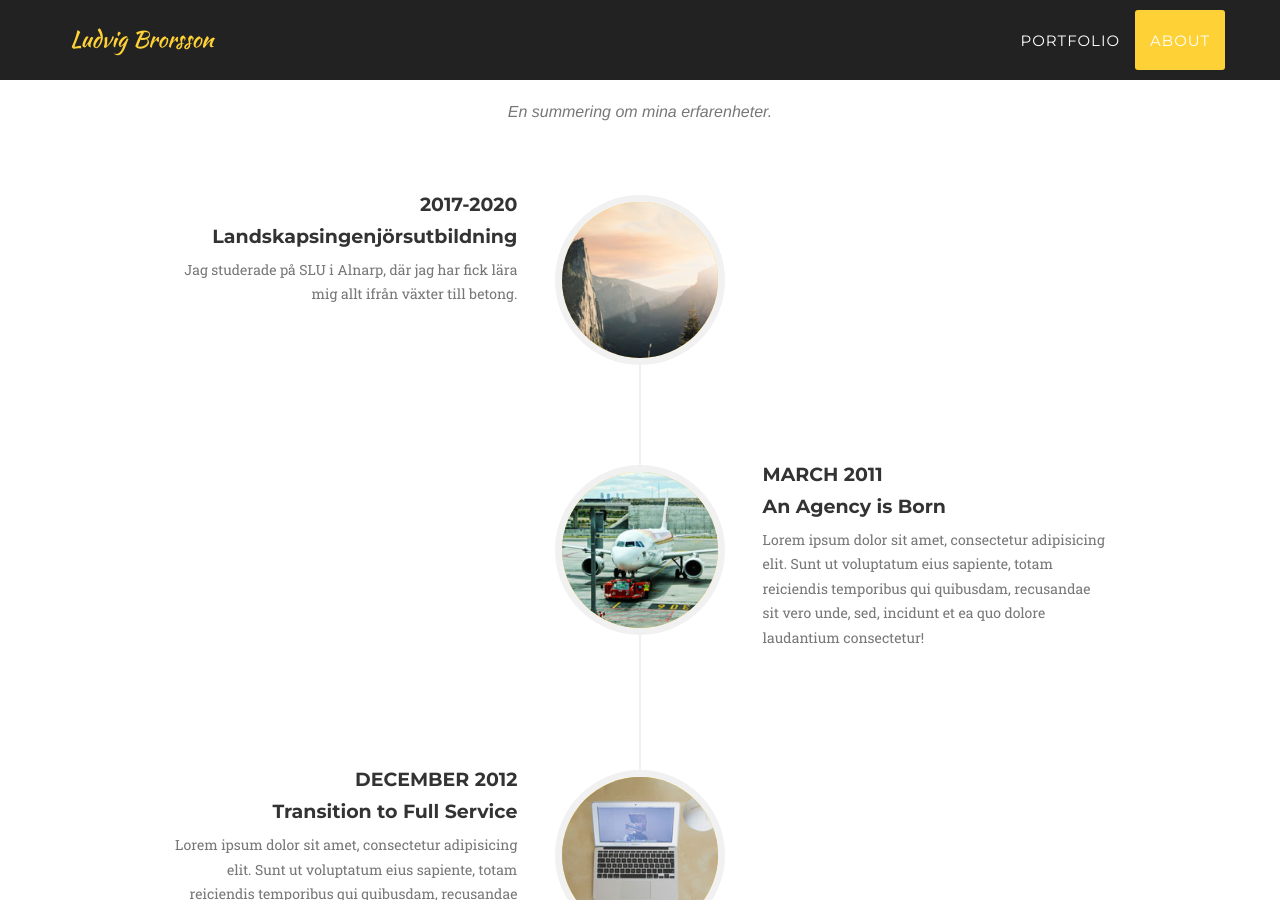
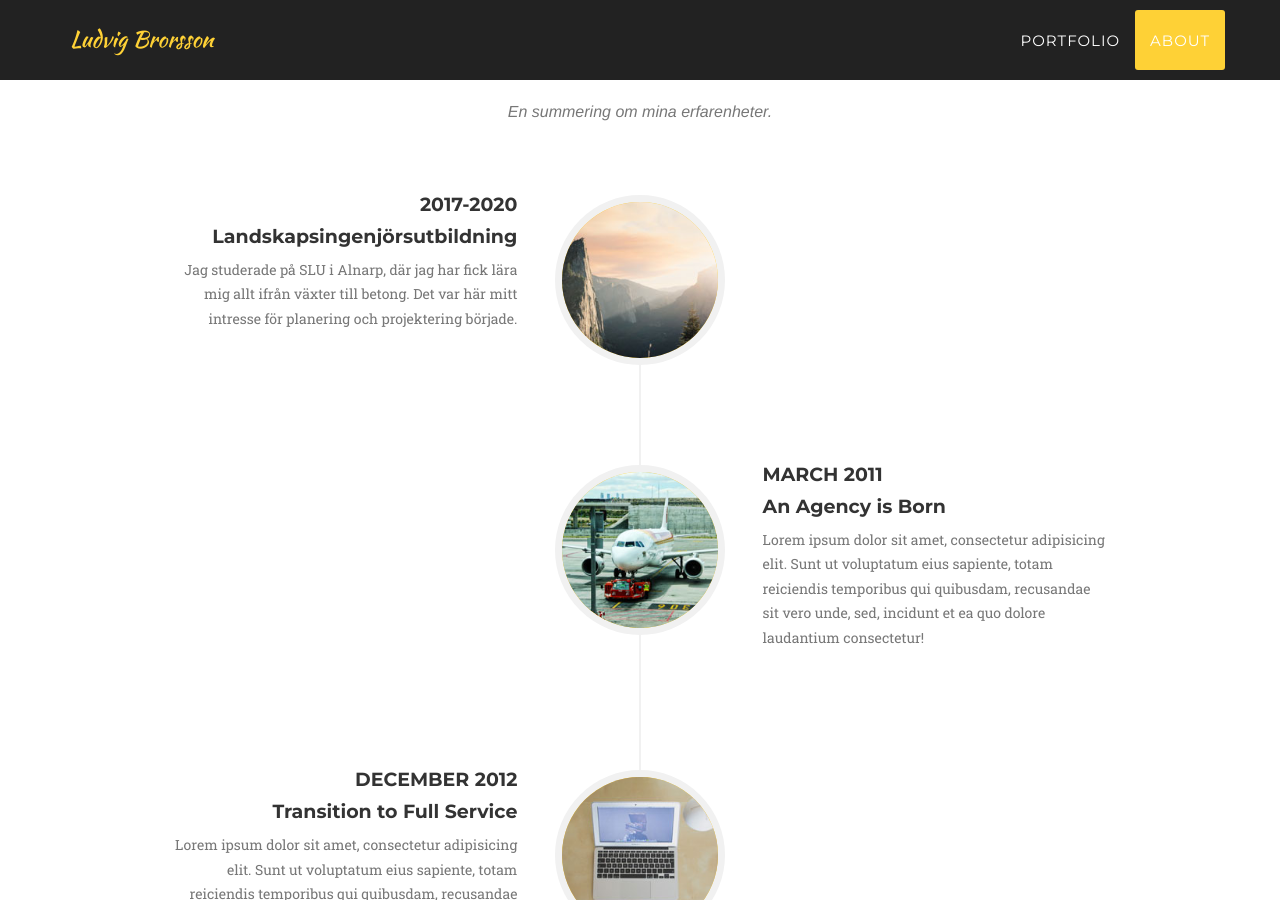
Before and after one commit to brorssonludvig/brorssonludvig.github.io, a Jekyll site: the page built from index.html, in a window 1280 px wide and 900 px high, scrolled down 2038 px. Built offline with Jekyll 4.4.1, drawn with Linux system fonts in a browser that asks for light colours; some web fonts are replaced.

Commit message:
Update about.html

```diff
--- a/_includes/about.html
+++ b/_includes/about.html
@@ -20,7 +20,7 @@
                                     <h4 class="subheading">Landskapsingenjörsutbildning</h4>
                                 </div>
                                 <div class="timeline-body">
-                                    <p class="text-muted">Jag studerade på SLU i Alnarp, där jag har fick lära mig allt ifrån växter till betong.</p>
+                                    <p class="text-muted">Jag studerade på SLU i Alnarp, där jag har fick lära mig allt ifrån växter till betong. Det var här mitt intresse för planering och projektering började.</p>
                                 </div>
                             </div>
                         </li>
```
